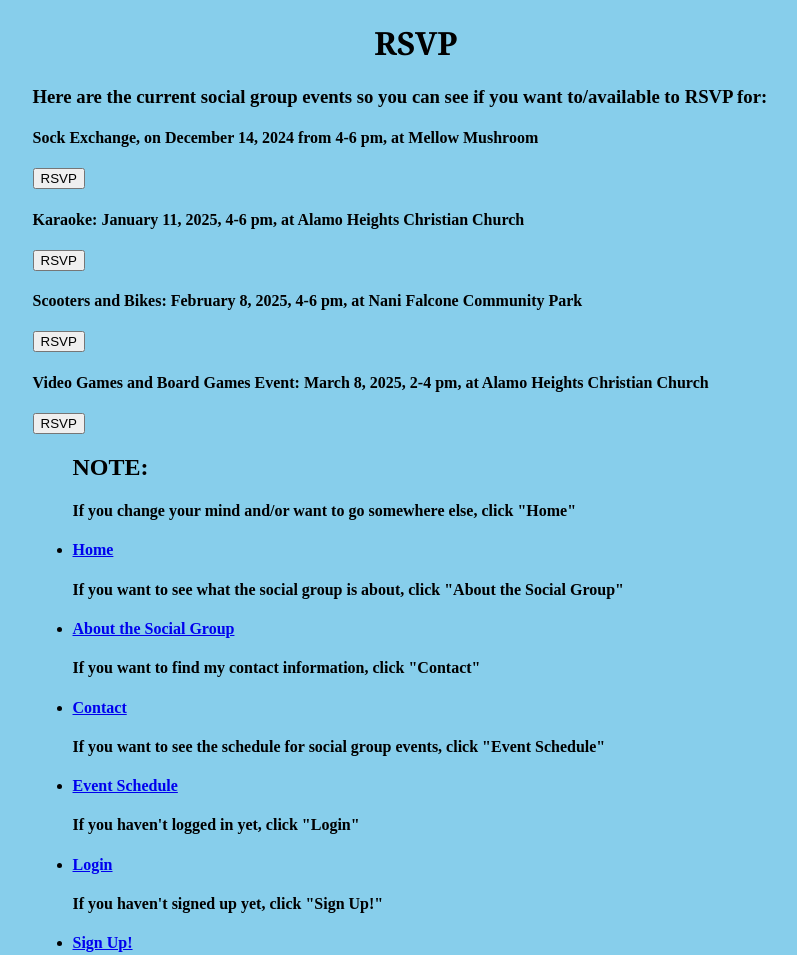
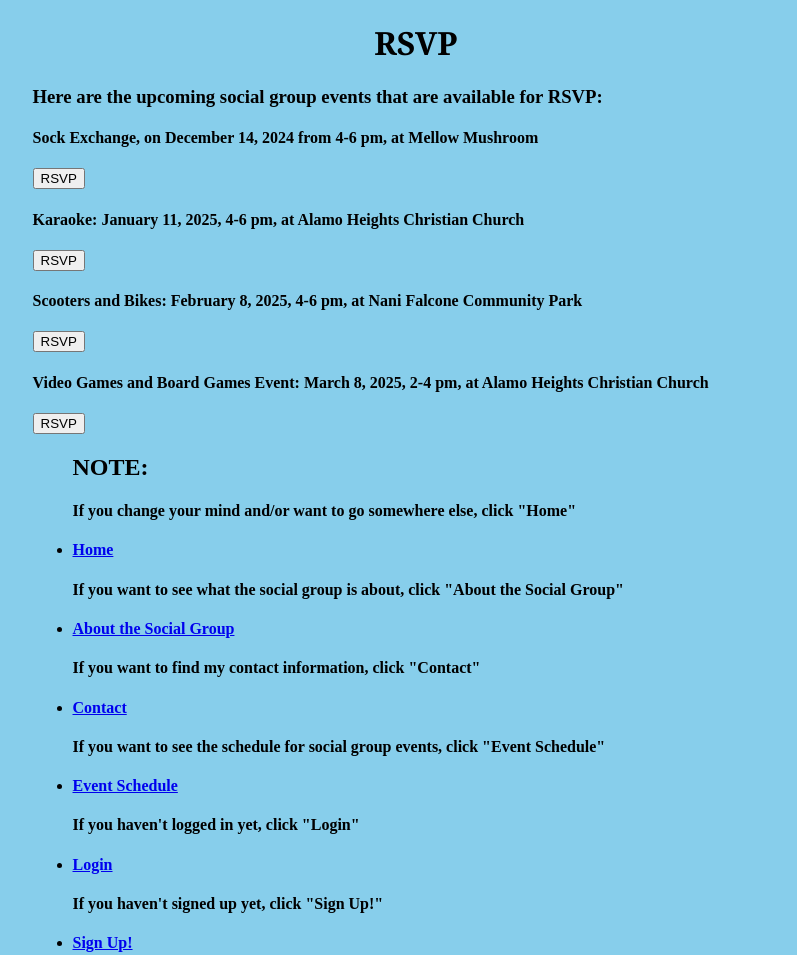
Before and after one commit to GianMR8/rsvp, a plain HTML site: page index.html in a window 1280 px wide. Shown: the whole page, without its empty margins (224-1021 px from the left). Drawn offline with Linux system fonts and the light colour scheme.

Commit message:
initialize

```diff
--- a/index.html
+++ b/index.html
@@ -12,7 +12,7 @@
   <header>
     <h1 class="indie-oswald-regular">RSVP</h1></header>
     <div id="container">
-    <h3>Here are the current social group events so you can see if you want to/available to RSVP for:</h3>
+    <h3>Here are the upcoming social group events that are available for RSVP:</h3>
     <h4>Sock Exchange, on December 14, 2024 from 4-6 pm, at Mellow Mushroom</h4>
     <button type="submit">RSVP</button>
     <h4>Karaoke: January 11, 2025, 4-6 pm, at Alamo Heights Christian Church</h4>
```
